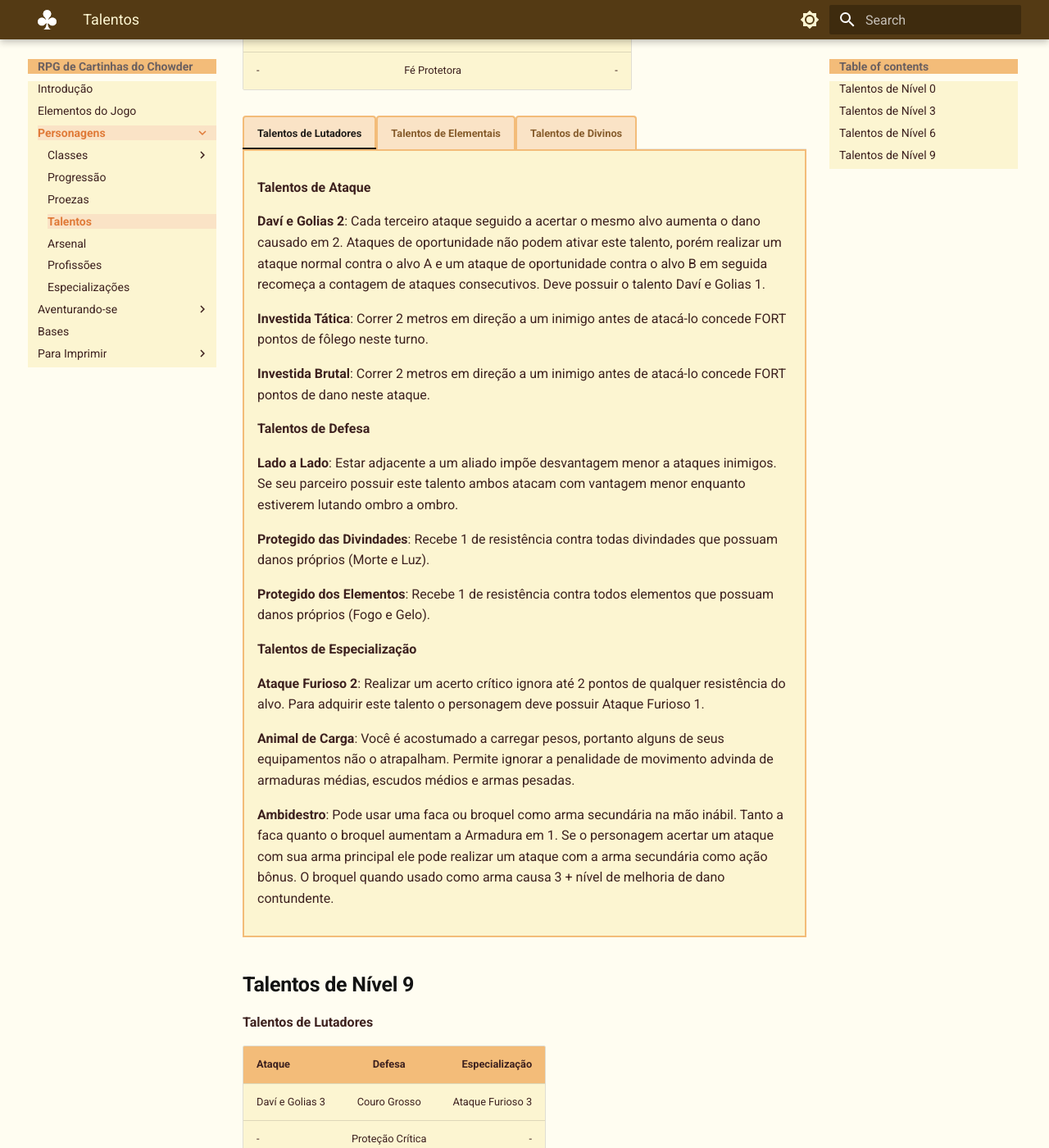
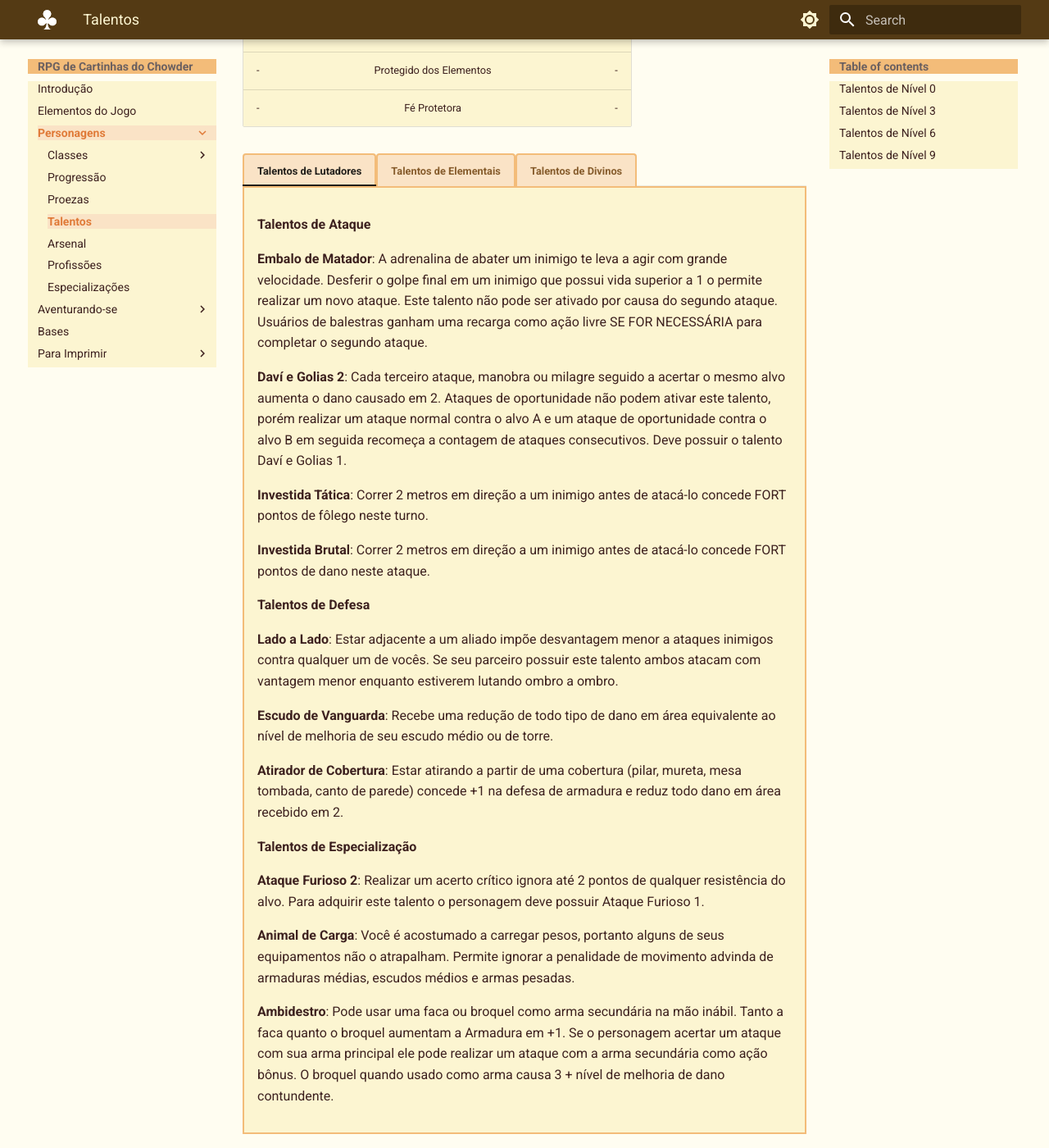
Before and after one commit to JPChowder/ChowRPG, an MkDocs documentation site: the page built from docs/talentos.md, in a window 1280 px wide and 1400 px high, scrolled down 5104 px. Shown: the whole window at 82% size. Built offline with MkDocs 1.6.1 and Material for MkDocs 9.7.7, drawn with Linux system fonts in a browser that asks for light colours; some of the changed text lies outside the part shown.

Commit message:
feat(progressao): alterados e adicionados talentos (WIP)

```diff
--- a/docs/talentos.md
+++ b/docs/talentos.md
@@ -29,22 +29,22 @@
 | Ataque                      | Defesa          | Especialização       |
 | :-------------------------- | :-------------: | -------------------: |
 | Combatente de Armas Médias  | Proteção Leve   | Catalisador Divino   |
-| Combatente de Armas Grandes | Proteção Média  | Lutador Alerta       |
-|              -              | Proteção Divina | Maldição Persistente |
+| Combatente de Armas Grandes | Proteção Média  | Maldição Persistente |
+|              -              | Proteção Divina | Lutador Alerta       |
 
 === "Talentos de Lutadores"
 
     **Talentos de Ataque**
 
-    **Combatente de Armas Médias**: Soma seu **atributo de FORTALEZA** na jogada de ataque e de manobras usando armas médias e pequenas. Tem acesso a manobras de armas médias ao invés de manobras de armas grandes ou de projétil.
+    **Combatente de Armas Médias**: Soma seu atributo de FORTALEZA na jogada de ataque e de manobras usando armas médias e pequenas. Tem acesso a manobras de armas corpo-a-corpo e desarmadas.
 
-    **Combatente de Armas Grandes**: Soma seu **atributo de FORTALEZA** na jogada de ataque e de manobras usando armas grandes e pequenas. Tem acesso a manobras de armas grandes ao invés de manobras de armas médias ou de projétil.
+    **Combatente de Armas Grandes**: Soma seu atributo de FORTALEZA na jogada de ataque e de manobras usando armas grandes e pequenas. Tem acesso a manobras de armas corpo-a-corpo e desarmadas.
 
-    **Atirador**: Quando usando arcos, bestas e armas pequenas, o jogador soma seu **atributo de AGILIDADE** na jogada de ataque e de manobras. Tem acesso a manobras de armas de projétil ao invés de manobras de armas médias ou grandes.
+    **Atirador**: Quando usando arcos, bestas, fundas *e armas pequenas*, o jogador soma seu atributo de AGILIDADE na jogada de ataque e de manobras. Tem acesso a manobras de armas de projétil e independentes de armas. Recebe uma [especialização](especializacoes.md) para criar munições especiais, bombas e equipamentos de arremesso.
 
     **Talentos de Defesa**
 
-    **Proteção Leve**: É capaz de usar armaduras leves, broquel e escudo médio (o elemental que possui este talento é incapaz de usar escudos).
+    **Proteção Leve**: É capaz de usar armaduras leves, broquel e escudo médio.
 
     **Proteção Média**: É capaz de usar armaduras médias, broquel e escudo médio.
 
@@ -63,15 +63,15 @@
 
     **Talentos de Ataque**
 
-    **Conjurador Combatente**: O elemental é treinado no uso de UMA arma média. No nível 6, quando se pode realizar mais que uma ação por turno, o Conjurador Combatente pode realizar um ataque armado e uma magia, porém nunca 2 ataques armados.
+    **Conjurador Combatente**: O elemental é treinado no uso de UMA arma média.
 
-    **Atirador Arcano**: aumenta em 2 o dano de magias de alvo único que já causem dano.
+    **Atirador Arcano**: Aumenta em 2 o dano de magias de alvo único que já causem dano.
 
-    **Controlador de Espaço**: recebe 1 de mana de volta para cada 2 alvos atingidos dentro de uma área.
+    **Controlador de Espaço**: Recebe 1 de mana de volta para cada 2 alvos atingidos dentro de uma área.
 
     **Talentos de Defesa**
 
-    **Proteção Leve**: É capaz de usar armaduras leves, broquel e escudo médio (o elemental que possui este talento é incapaz de usar escudos).
+    **Proteção Leve**: É capaz de usar armaduras leves, porém não pode usar escudos.
 
     **Proteção da Mente**: Tem o atributo de MENTE somado a sua Defesa de Armadura e de **VONTADE**. Tem o valor de **MENTE/2** somado nas defesas de **AGILIDADE** e **FORTALEZA** além dos atributos normais.
 
@@ -102,11 +102,11 @@
 
     **Talentos de Especialização**
 
-    **Lutador Alerta**: Permite a realização de ataques de oportunidade: Uma vez por rodada pode atacar um alvo adjacente a voce que tenha atacado um aliado ou que tente sair de perto de você.
-
     **Catalisador Divino**: Efeitos que beneficiem aliados duram 1 turno a mais.
 
     **Maldição Persistente**: Efeitos divinos impostos a inimigos duram 1 turno a mais.
+
+    **Lutador Alerta**: Permite a realização de ataques de oportunidade: Uma vez por rodada pode atacar um alvo adjacente a voce que tenha atacado um aliado ou que tente sair de perto de você.
 
 
 ## Talentos de Nível 3
@@ -145,9 +145,9 @@
 
     **Olhos Oportunistas**: Deve possuir o talento Atirador para adquirir este talento. Quando um inimigo está FLANQUEADO por seus aliados você adquire vantagem menor em ataques direcionados a ele, mesmo sendo um atirador.
 
-    **Ataque de Passada**: Permite que você ataque efetivamente quando em meio a um deslocamento. Pode dividir sua ação de movimento para comportar um ataque em meio a duas corridas. A soma dos movimentos não pode superar sua movimentação.
+    **Ataque de Passada**: Permite que você aja efetivamente quando em meio a um deslocamento. Pode dividir sua ação de movimento para comportar ataques, manobras ou proezas em meio a duas corridas.
 
-    **Daví e Golias 1**: Cada terceiro ataque seguido a acertar o mesmo alvo ignora um ponto de qualquer resistência. Ataques de oportunidade não podem ativar este talento, porém realizar um ataque normal contra o alvo A e um ataque de oportunidade contra o alvo B em seguida recomeça a contagem de ataques consecutivos.
+    **Daví e Golias 1**: Cada terceiro ataque, manobra ou milagre seguido a acertar o mesmo alvo ignora um ponto de qualquer resistência. Ataques de oportunidade não podem ativar este talento, porém realizar um ataque normal contra o alvo A e um ataque de oportunidade contra o alvo B em seguida recomeça a contagem de ataques consecutivos.
 
     **Talentos de Defesa**
 
@@ -159,9 +159,9 @@
 
     **Ataque Furioso 1**: Realizar um acerto crítico faz o alvo sangrar (se possível) e perder 2 pontos de vida no proximo turno dele.
 
-    **Diplomacia da Força**: Convencimento vem em muitos sabores e o seu favorito é o gosto de sangue. Possui vantagem menor em *proezas de **CARISMA*** contra alvos que você tenha atacado antes.
+    **Diplomacia da Força**: Convencimento vem em muitos sabores e o seu favorito é o gosto de sangue. Possui vantagem menor em *proezas de CARISMA* contra alvos que você tenha atacado antes.
 
-    **Resistente a Dor**: Você é acostumado a trabalhar sob pressão e sob dor. Proezas de Resiliência que envolvam resistir a dor para desempenhar uma tarefa são roladas com vantagem menor.
+    **Resistente a Dor**: Você é acostumado a trabalhar sob pressão e sob dor. *Proezas de Resiliência* que envolvam resistir a dor para desempenhar uma tarefa são roladas com vantagem menor.
 
     **Traidor**: Você sabe se aproveitar da confiança que conquistou. Se uma criatura/pessoa é considerada sua aliada você possui pelo menos vantagem menor no primeiro ataque que realizar contra ela e receberá seus ataques com desvantagem menor na primeira vez que combaterem.
 
@@ -170,7 +170,7 @@
 
     **Talentos de Ataque**
 
-    **Ataque de Passada**: Permite que você ataque efetivamente quando em meio a um deslocamento. Pode dividir sua ação de movimento para comportar um ataque em meio a duas corridas. A soma dos movimentos não pode superar sua movimentação.
+    **Ataque de Passada**: Permite que você aja efetivamente quando em meio a um deslocamento. Pode dividir sua ação de movimento para comportar ataques, conjurações ou proezas em meio a duas corridas.
 
     **Sifão do Espírito**: Recupera 1 de mana ao matar um alvo com mais que 1 de vida máxima.
 
@@ -196,9 +196,9 @@
 
     **Encurralador** Aprende a aproveitar a atenção dividida de um alvo para mirar melhor seus golpes. Ignora até resistência 2 em alvos FLANQUEADOS.
 
-    **Ataque de Passada**: Permite que você ataque efetivamente quando em meio a um deslocamento. Pode dividir sua ação de movimento para comportar um ataque em meio a duas corridas. A soma dos movimentos não pode superar sua movimentação.
+    **Ataque de Passada**: Permite que você aja efetivamente quando em meio a um deslocamento. Pode dividir sua ação de movimento para comportar ataques, milagres ou proezas em meio a duas corridas.
 
-    **Daví e Golias 1** Cada terceiro ataque seguido a acertar o mesmo alvo ignora um ponto de qualquer resistência. Ataques de oportunidade não podem ativar este talento, porém realizar um ataque normal contra o alvo A e um ataque de oportunidade contra o alvo B em seguida recomeça a contagem de ataques consecutivos.
+    **Daví e Golias 1** Cada terceiro ataque, manobra ou milagre seguido a acertar o mesmo alvo ignora um ponto de qualquer resistência. Ataques de oportunidade não podem ativar este talento, porém realizar um ataque normal contra o alvo A e um ataque de oportunidade contra o alvo B em seguida recomeça a contagem de ataques consecutivos.
 
     **Talentos de Defesa**
 
@@ -208,7 +208,7 @@
 
     **Talentos de Especialização**
 
-    **Resistente a Dor**: Você é acostumado a trabalhar sob pressão e sob dor. Proezas de Resiliência que envolvam resistir a dor para desempenhar uma tarefa são roladas com vantagem menor.
+    **Resistente a Dor**: Você é acostumado a trabalhar sob pressão e sob dor. *Proezas de Resiliência* que envolvam resistir a dor para desempenhar uma tarefa são roladas com vantagem menor.
 
     **Traidor**: Você sabe se aproveitar da confiança que conquistou. Se uma criatura/pessoa é considerada sua aliada você possui pelo menos vantagem menor no primeiro ataque que realizar contra ela e receberá seus ataques com desvantagem menor na primeira vez que combaterem.
 
@@ -222,16 +222,17 @@
 | Ataque               | Defesa                   | Especialização        |
 | :------------------- | :----------------------: | --------------------: |
 | Embalo de Matador    | Lado a Lado              | Ataque Furioso 2      |
-| Daví e Golias 2      | Protegido das Divindades | Animal de Carga       |
-| Investida Tática     | Protegido dos Elementos  | Ambidestro            |
+| Daví e Golias 2      | Escudo de Vanguarda      | Animal de Carga       |
+| Investida Tática     | Atirador de Cobertura    | Ambidestro            |
 | Investida Brutal     | -                        | -                     |
 
 
 **Talentos de Elemental**
 
-| Ataque              | Defesa                   | Especialização       |
-| :------------------ | :----------------------: | -------------------: |
-|Conjurador Agressivo | Protegido das Divindades | Sobrecarga da Alma 2 |
+|  Ataque              | Defesa                   | Especialização        |
+| :------------------- | :----------------------: | --------------------: |
+| Conjurador Agressivo | Protegido das Divindades | Conjurador Abrangente |
+| -                    | -                        | Sobrecarga da Alma 2  |
 
 
 **Talentos de Divinos**
@@ -249,7 +250,9 @@
 
     **Talentos de Ataque**
 
-    **Daví e Golias 2**: Cada terceiro ataque seguido a acertar o mesmo alvo aumenta o dano causado em 2. Ataques de oportunidade não podem ativar este talento, porém realizar um ataque normal contra o alvo A e um ataque de oportunidade contra o alvo B em seguida recomeça a contagem de ataques consecutivos. Deve possuir o talento Daví e Golias 1.
+    **Embalo de Matador**: A adrenalina de abater um inimigo te leva a agir com grande velocidade. Desferir o golpe final em um inimigo que possui vida superior a 1 o permite realizar um novo ataque. Este talento não pode ser ativado por causa do segundo ataque. Usuários de balestras ganham uma recarga como ação livre SE FOR NECESSÁRIA para completar o segundo ataque.
+
+    **Daví e Golias 2**: Cada terceiro ataque, manobra ou milagre seguido a acertar o mesmo alvo aumenta o dano causado em 2. Ataques de oportunidade não podem ativar este talento, porém realizar um ataque normal contra o alvo A e um ataque de oportunidade contra o alvo B em seguida recomeça a contagem de ataques consecutivos. Deve possuir o talento Daví e Golias 1.
 
     **Investida Tática**: Correr 2 metros em direção a um inimigo antes de atacá-lo concede FORT pontos de fôlego neste turno.
 
@@ -258,11 +261,11 @@
 
     **Talentos de Defesa**
 
-    **Lado a Lado**: Estar adjacente a um aliado impõe desvantagem menor a ataques inimigos. Se seu parceiro possuir este talento ambos atacam com vantagem menor enquanto estiverem lutando ombro a ombro.
+    **Lado a Lado**: Estar adjacente a um aliado impõe desvantagem menor a ataques inimigos contra qualquer um de vocês. Se seu parceiro possuir este talento ambos atacam com vantagem menor enquanto estiverem lutando ombro a ombro.
 
-    **Protegido das Divindades**: Recebe 1 de resistência contra todas divindades que possuam danos próprios (Morte e Luz).
+    **Escudo de Vanguarda**: Recebe uma redução de todo tipo de dano em área equivalente ao nível de melhoria de seu escudo médio ou de torre.
 
-    **Protegido dos Elementos**: Recebe 1 de resistência contra todos elementos que possuam danos próprios (Fogo e Gelo).
+    **Atirador de Cobertura**: Estar atirando a partir de uma cobertura (pilar, mureta, mesa tombada, canto de parede) concede +1 na defesa de armadura e reduz todo dano em área recebido em 2.
 
 
     **Talentos de Especialização**
@@ -271,7 +274,7 @@
 
     **Animal de Carga**: Você é acostumado a carregar pesos, portanto alguns de seus  equipamentos não o atrapalham. Permite ignorar a penalidade de movimento advinda de armaduras médias, escudos médios e armas pesadas.
 
-    **Ambidestro**: Pode usar uma faca ou broquel como arma secundária na mão inábil. Tanto a faca quanto o broquel aumentam a Armadura em 1. Se o personagem acertar um ataque com sua arma principal ele pode realizar um ataque com a arma secundária como ação bônus. O broquel quando usado como arma causa 3 + nível de melhoria de dano contundente.
+    **Ambidestro**: Pode usar uma faca ou broquel como arma secundária na mão inábil. Tanto a faca quanto o broquel aumentam a Armadura em +1. Se o personagem acertar um ataque com sua arma principal ele pode realizar um ataque com a arma secundária como ação bônus. O broquel quando usado como arma causa 3 + nível de melhoria de dano contundente.
 
 
 === "Talentos de Elementais"
@@ -283,10 +286,12 @@
 
     **Talentos de Defesa**
 
-    **Protegido das Divindades**: Recebe 1 de resistência contra todas divindades que possuam danos próprios (Morte e Luz).
+    **Protegido das Divindades**: Recebe MENTE de resistência contra todas divindades que possuam danos próprios (Morte e Luz).
 
 
     **Talentos de Especialização**
+
+    **Conjurador Abrangente**: Todas as magias conjuradas com modificador de área recebem área aumentada 1x.
 
     **Sobrecarga da Alma 2**: Críticos ignoram até resistência 2.
 
@@ -295,9 +300,9 @@
 
     **Talentos de Ataque**
 
-    **Embalo de Matador**: A adrenalina de abater um inimigo te leva a agir com grande velocidade. Desferir o golpe final em um inimigo que possui vida superior a 1 o permite realizar um novo ataque. Este talento não pode ser ativado por causa do segundo ataque. Usuários de balestras ganham uma recarga como ação livre SE FOR NECESSÁRIA para completar o segundo ataque.
+    **Embalo de Matador**: A adrenalina de abater um inimigo te leva a agir com grande velocidade. Desferir o golpe final em um inimigo que possui vida superior a 1 o permite realizar um novo ataque. Este talento não pode ser ativado por causa do segundo ataque.
 
-    **Daví e Golias 2**: Cada terceiro ataque seguido a acertar o mesmo alvo aumenta o dano causado em 2. Ataques de oportunidade não podem ativar este talento, porém realizar um ataque normal contra o alvo A e um ataque de oportunidade contra o alvo B em seguida recomeça a contagem de ataques consecutivos. Deve possuir o talento Daví e Golias 1.
+    **Daví e Golias 2**: Cada terceiro ataque, manobra ou milagre seguido a acertar o mesmo alvo aumenta o dano causado em 2. Ataques de oportunidade não podem ativar este talento, porém realizar um ataque normal contra o alvo A e um ataque de oportunidade contra o alvo B em seguida recomeça a contagem de ataques consecutivos. Deve possuir o talento Daví e Golias 1.
 
     **Investida Brutal**: Correr 2 metros em direção a um inimigo antes de atacá-lo concede FORT pontos de dano neste ataque.
 
@@ -306,13 +311,13 @@
 
     **Lado a Lado**: Estar adjacente a um aliado impõe desvantagem menor a ataques inimigos. Se seu parceiro possuir este talento ambos atacam com vantagem menor enquanto estiverem lutando ombro a ombro.
 
-    **Escudo Sagrado**: O escudo que o Divino usa passa a ser um símbolo divino com o qual ele pode conjurar. Recebe resistência 1 a danos em área. Seu custo para melhorar é dobrado para que possa ser adornado como o verdadeiro símbolo de uma divindade (não é preciso pagar por níveis que ele já tinha antes do talento).
+    **Escudo Sagrado**: O escudo que o Divino usa passa a ser um símbolo divino com o qual ele pode conjurar. Recebe resistência a danos em área igual ao nível do escudo. Seu custo para melhorar é dobrado para que possa ser adornado como o verdadeiro símbolo de uma divindade. À princípio deve-se combinar seu escudo com seu símbolo divino, resultando em um escudo sagrado com o menor nível entre os 2 itens.
 
     **Repelir os Hereges**: Alvos que estejam sob efeitos impostos pelo Divino o atacam com desvantagem menor.
 
     **Fé Protetora**: Recebe CARISMA resistência contra divindades que tenham dano próprio (Morte e Luz).
 
-    **Protegido dos Elementos**: Recebe 1 de resistência contra todos elementos que possuam danos próprios (Fogo e Gelo).
+    **Protegido dos Elementos**: Recebe CARISMA de resistência contra todos elementos que possuam danos próprios (Fogo e Gelo).
 
 
     **Talentos de Especialização**
@@ -351,7 +356,7 @@
 
     **Talentos de Ataque**
 
-    **Daví e Golias 3**: Cada terceiro ataque seguido a acertar o mesmo alvo permite ao jogador realizar um ataque bônus (esse ataque não é beneficiado por talentos e só pode ser realizado contra criaturas que estejam adjacentes ao atacante se ele usar armas corpo-a-corpo). Ataques de oportunidade não podem ativar este talento, porém realizar um ataque normal contra o alvo A e um ataque de oportunidade contra o alvo B em seguida recomeça a contagem de ataques consecutivos. Deve possuir o talento Daví e Golias 2.
+    **Daví e Golias 3**: Cada terceiro ataque, manobra ou milagre seguido a acertar o mesmo alvo permite ao jogador realizar um ataque bônus (esse ataque não é beneficiado por talentos e só pode ser realizado contra criaturas que estejam adjacentes ao atacante se ele usar armas corpo-a-corpo). Ataques de oportunidade não podem ativar este talento, porém realizar um ataque normal contra o alvo A e um ataque de oportunidade contra o alvo B em seguida recomeça a contagem de ataques consecutivos. Deve possuir o talento Daví e Golias 2.
 
 
     **Talentos de Defesa**
@@ -389,7 +394,7 @@
 
     **Talentos de Ataque**
 
-    **Daví e Golias 3**: Cada terceiro ataque seguido a acertar o mesmo alvo permite ao jogador realizar um ataque bônus (esse ataque não é beneficiado por talentos e só pode ser realizado contra criaturas que estejam adjacentes ao atacante se ele usar armas corpo-a-corpo). Ataques de oportunidade não podem ativar este talento, porém realizar um ataque normal contra o alvo A e um ataque de oportunidade contra o alvo B em seguida recomeça a contagem de ataques consecutivos. Deve possuir o talento Daví e Golias 2.
+    **Daví e Golias 3**: Cada terceiro ataque, manobra ou milagre seguido a acertar o mesmo alvo permite ao jogador realizar um ataque bônus (esse ataque não é beneficiado por talentos e só pode ser realizado contra criaturas que estejam adjacentes ao atacante se ele usar armas corpo-a-corpo). Ataques de oportunidade não podem ativar este talento, porém realizar um ataque normal contra o alvo A e um ataque de oportunidade contra o alvo B em seguida recomeça a contagem de ataques consecutivos. Deve possuir o talento Daví e Golias 2.
 
 
     **Talentos de Defesa**
```
Also changed, not shown: other parts of docs/talentos.md (+5 -5 lines).
